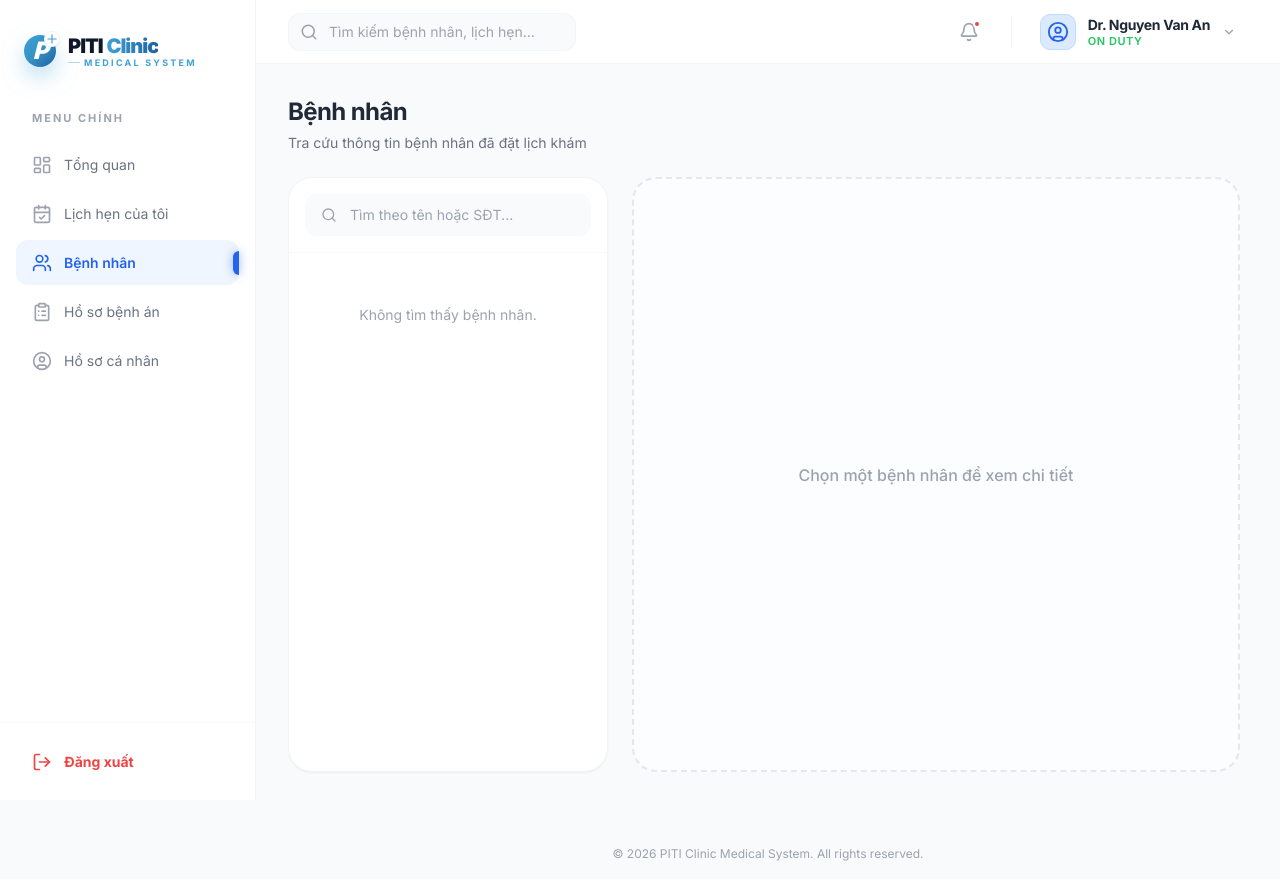
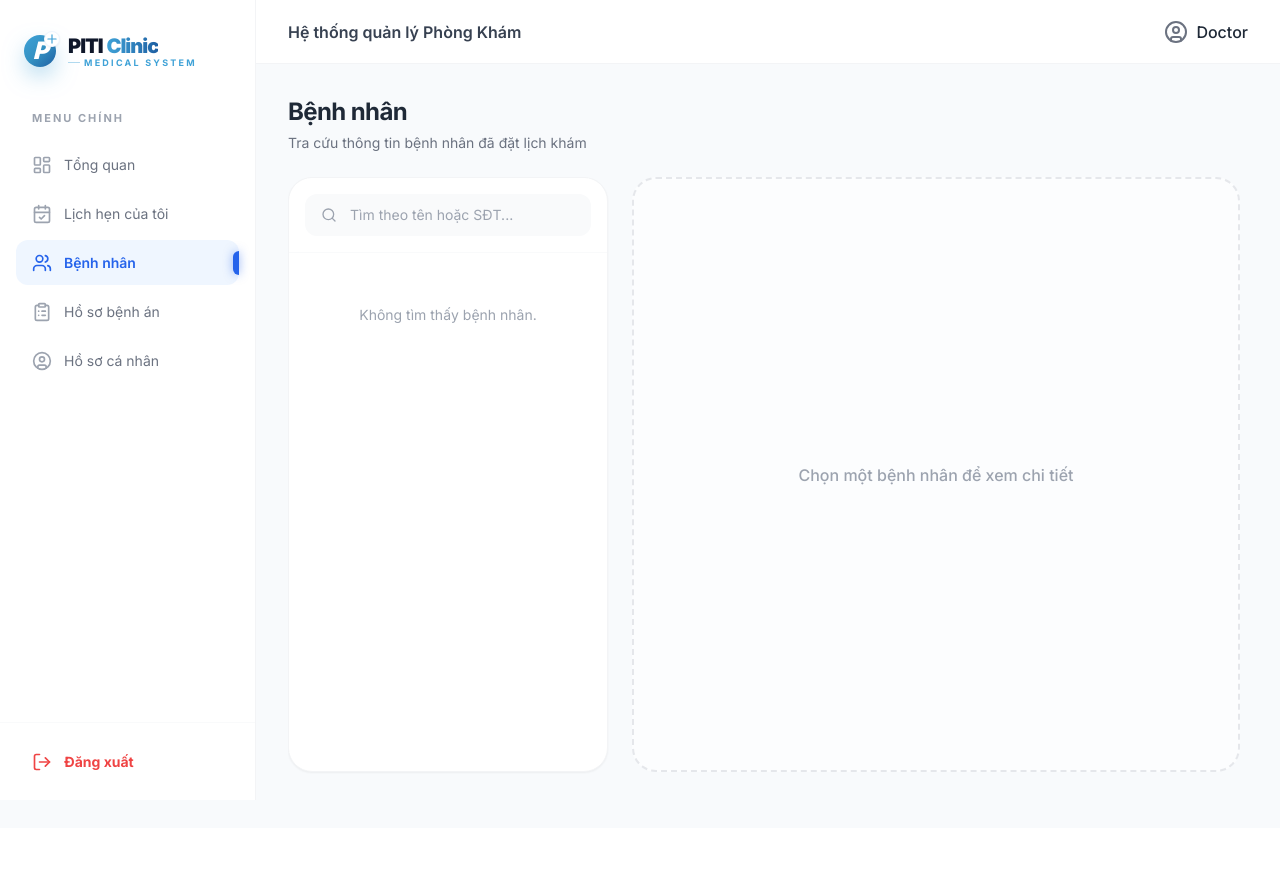
Before and after one commit to ClinicManagemenTTCS123/ClinicManagement, a React (Vite) app in the folder frontend/: page /doctor/patients in a window 1280 px wide. After the commit the page ends 828 px from the top, so only its background shows below. Built offline with nearby package versions, Linux system fonts and the light colour scheme.

Commit message:
update layout doctor

```diff
--- a/frontend/src/layouts/DoctorLayout.jsx
+++ b/frontend/src/layouts/DoctorLayout.jsx
@@ -1,77 +1,40 @@
 import React from 'react';
-import { Outlet, useNavigate } from 'react-router-dom';
-import SidebarDoctor from '../components/Sidebar/SidebarDoctor';
-import { Bell, UserCircle, Search, ChevronDown } from 'lucide-react';
+import { Outlet } from 'react-router-dom';
+import Sidebar from '../components/Sidebar/SidebarDoctor';
+import { Bell, UserCircle } from 'lucide-react';
 
-const DoctorLayout = () => {
-    const navigate = useNavigate();
-
-    // Lấy thông tin từ localStorage (Mock data từ trang Login)
-    const userRole = localStorage.getItem("userRole") || "doctor";
-    const userName = "Dr. Nguyen Van An"; // Bạn có thể lấy từ JSON.parse(localStorage.getItem("user"))
-
+const AdminLayout = () => {
     return (
         <div className="flex min-h-screen bg-[#F8FAFC]">
-            <SidebarDoctor />
+            {/* Sidebar cố định bên trái */}
+            <Sidebar />
 
+            {/* Vùng nội dung bên phải */}
             <div className="flex-1 ml-64 flex flex-col">
 
-                <header className="h-16 bg-white border-b border-gray-100 px-8 flex items-center justify-between sticky top-0 z-40">
-
-                    <div className="relative w-72">
-                        <Search className="absolute left-3 top-1/2 -translate-y-1/2 text-gray-400" size={18} />
-                        <input
-                            type="text"
-                            placeholder="Tìm kiếm bệnh nhân, lịch hẹn..."
-                            className="w-full pl-10 pr-4 py-2 bg-gray-50 border border-gray-100 rounded-xl text-sm outline-none focus:border-blue-400 focus:ring-2 focus:ring-blue-50 transition-all"
-                        />
+                {/* Header dùng chung */}
+                <header className="h-16 bg-white border-b border-gray-100 px-8 flex items-center justify-between sticky top-0 z-10">
+                    <div className="flex items-center gap-2 text-gray-700 font-semibold">
+                        {/* Tiêu đề này có thể làm động tùy theo trang */}
+                        Hệ thống quản lý Phòng Khám
                     </div>
 
-                    <div className="flex items-center gap-6">
+                    <div className="flex items-center gap-6 text-gray-500">
 
-                        <div className="relative cursor-pointer text-gray-400 hover:text-blue-500 transition-all p-2 hover:bg-gray-50 rounded-lg">
-                            <Bell size={20} />
-                            <span className="absolute top-1.5 right-1.5 w-2 h-2 bg-red-500 rounded-full border-2 border-white"></span>
-                        </div>
-
-                        {/* Divider */}
-                        <div className="h-8 w-[1px] bg-gray-100"></div>
-
-                        {/* User Profile Info */}
-                        <div className="flex items-center gap-3 group cursor-pointer p-1 pr-3 hover:bg-gray-50 rounded-xl transition-all">
-                            <div className="w-9 h-9 bg-blue-100 rounded-lg flex items-center justify-center text-blue-600 font-bold border border-blue-200">
-                                <UserCircle size={22} />
-                            </div>
-
-                            <div className="flex flex-col items-start leading-tight">
-                                <span className="text-sm font-bold text-gray-800 tracking-tight">
-                                    {userName}
-                                </span>
-                                <span className="text-[11px] text-green-500 font-semibold uppercase tracking-wider">
-                                    On Duty
-                                </span>
-                            </div>
-
-                            <ChevronDown size={14} className="text-gray-400 group-hover:text-gray-600 transition-transform group-hover:rotate-180" />
+                        <div className="flex items-center gap-2 cursor-pointer">
+                            <UserCircle size={24} />
+                            <span className="font-medium text-gray-800">Doctor</span>
                         </div>
                     </div>
                 </header>
 
-                {/* Main Content Area */}
-                <main className="p-8 flex-1">
-                    {/* Thêm hiệu ứng chuyển cảnh nhẹ cho nội dung */}
-                    <div className="animate-in fade-in slide-in-from-bottom-2 duration-500">
-                        <Outlet />
-                    </div>
+                {/* Nơi hiển thị các trang con (Dashboard, Bác sĩ...) */}
+                <main className="p-8">
+                    <Outlet />
                 </main>
-
-                {/* Footer (Optional) */}
-                <footer className="px-8 py-4 text-center text-[12px] text-gray-400 border-t border-gray-50">
-                    &copy; 2026 PITI Clinic Medical System. All rights reserved.
-                </footer>
             </div>
         </div>
     );
 };
 
-export default DoctorLayout;
+export default AdminLayout;
```
